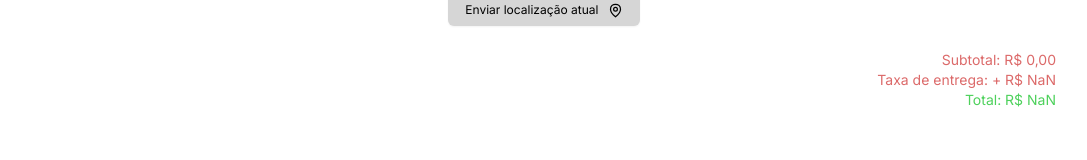
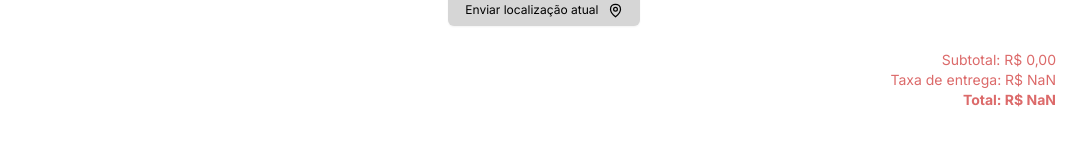
Before and after one commit to matcs06/pede-fast, a Next.js app in the folder client/: page /CustomerInfo in a window 1280 px wide. Shown: the part 342-502 px from the top of the page, without its empty margins (96-1183 px from the left). Built offline with nearby package versions, Linux system fonts and the light colour scheme; no server answers.

Commit message:
adding more style to client page

```diff
--- a/client/src/pages/CustomerInfo/index.tsx
+++ b/client/src/pages/CustomerInfo/index.tsx
@@ -143,13 +143,13 @@ export default function CustomerInfo() {
             <div className="w-4/5 flex flex-col justify-end items-end mt-6">
                <p className="text-secondary-orange text-sm">Subtotal: {BRLReais.format(cartTotalValue)}</p>
 
-               <p className="text-secondary-orange text-sm">Taxa de entrega: + {BRLReais.format(Number(deliveryInfo?.tax))}</p>
+               <p className="text-secondary-orange text-sm">Taxa de entrega: {BRLReais.format(Number(deliveryInfo?.tax))}</p>
                {discount > 0 && (
-                  <p className="text-light-gree text-sm">Desconto: - {BRLReais.format(discount)}</p>
+                  <p className="text-light-gree text-sm">Desconto: {BRLReais.format(discount)}</p>
 
                )}
 
-               <p className="text-light-gree text-sm">Total: {BRLReais.format(cartTotalValue + (Number(deliveryInfo?.tax) - discount))}</p>
+               <p className="text-secondary-orange text-sm font-bold">Total: {BRLReais.format(cartTotalValue + (Number(deliveryInfo?.tax) - discount))}</p>
             </div>
 
 
@@ -158,7 +158,7 @@ export default function CustomerInfo() {
                {getLocation ? (
                   <>
                      {location !== undefined ? (
-                        <CartButton numberOfItems={cartContent.length} cartValue={cartTotalValue} onClick={sendMessage}>Enviar Pedido</CartButton>) : (
+                        <CartButton numberOfItems={cartContent.length} cartValue={cartTotalValue + (Number(deliveryInfo?.tax) - discount)} onClick={sendMessage}>Enviar Pedido</CartButton>) : (
                         <CartButton onClick={() => { window.alert("Aguarde carregar a localizacao!") }} >Carregando...</CartButton>
 
                      )}
--- a/client/src/pages/StartPage/[userName].tsx
+++ b/client/src/pages/StartPage/[userName].tsx
@@ -104,8 +104,9 @@ export function StartPage() {
             )}
 
          </div>
-         <div className="mt-24 h-full w-full flex flex-col justify-center items-center">
+         <div className="mt-24 h-full w-full flex flex-col justify-center items-center ">
 
+            <div className="w-full max-h-overflow pt-2 overflow-y-scroll">
                {userDetails?.products?.map((product) => {
                   if (product.enabled) {
                      return (
@@ -124,6 +125,8 @@ export function StartPage() {
                   }
 
                })}
+            </div>
+
 
             {
                showItemDetails && (
--- a/client/tailwind.config.js
+++ b/client/tailwind.config.js
@@ -17,6 +17,10 @@ module.exports = {
       "b-1/5": "0.5px"
     },
 
+    maxHeight: {
+      "overflow": "70svh"
+    },
+
     minHeight: {
       "phoneHeigth": "100svh"
     },
```
Lines whose indentation alone changed are shown as unchanged.
